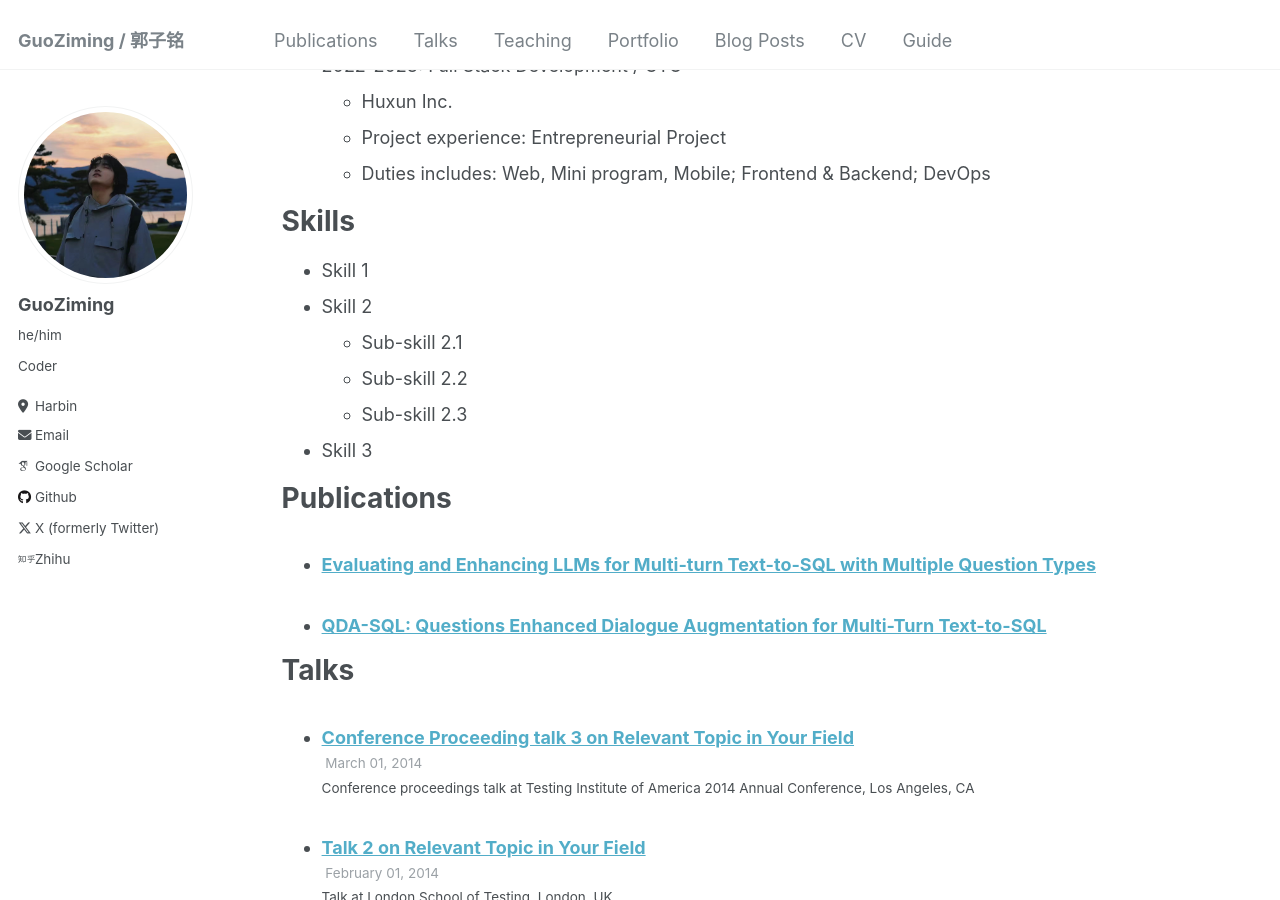
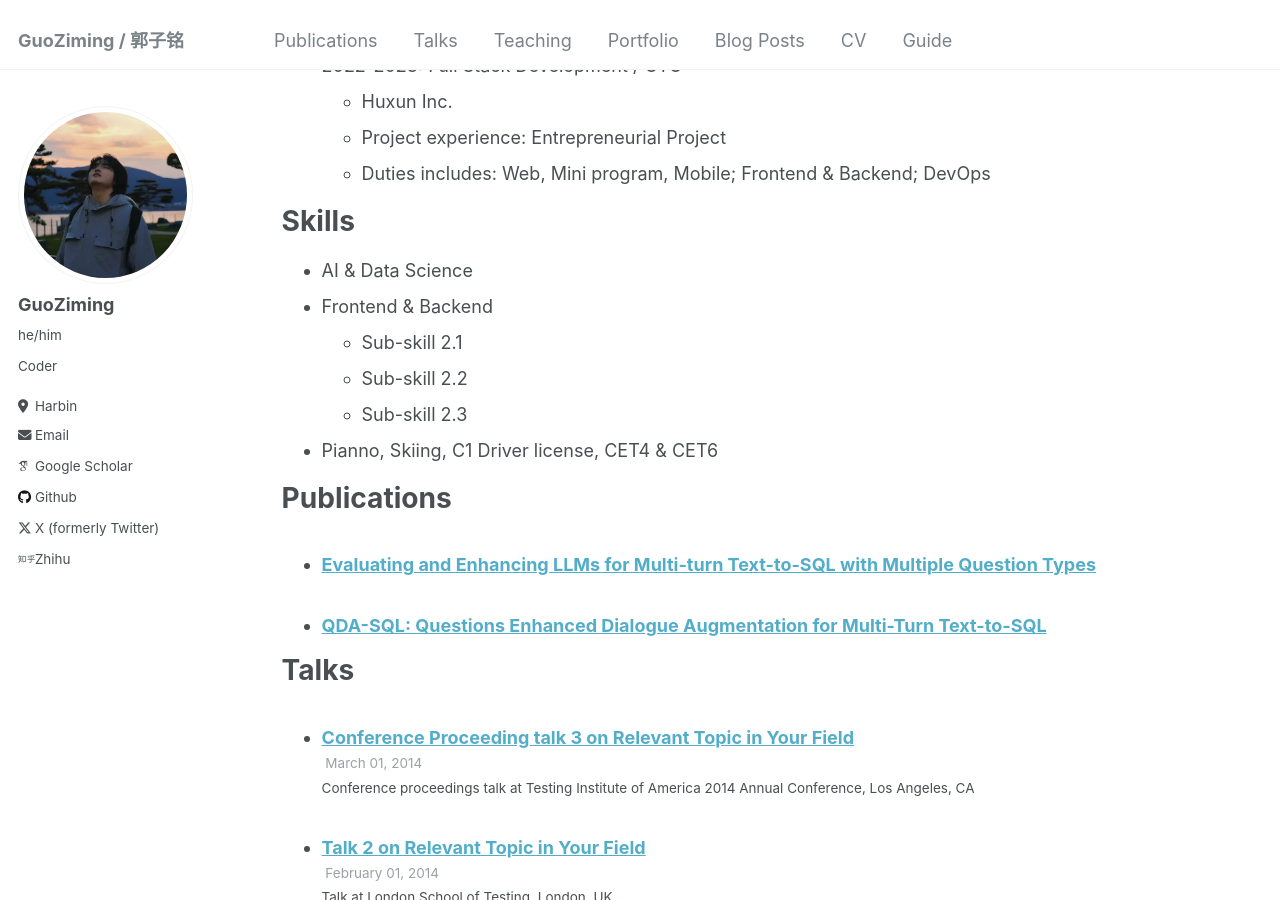
Before and after one commit to mcxiaoxiao/mcxiaoxiao.github.io, a Jekyll site: the page built from _pages/cv.md, in a window 1280 px wide and 900 px high, scrolled down 569 px. Built offline with Jekyll 4.4.1, drawn with Linux system fonts in a browser that asks for light colours; some web fonts are replaced.

Commit message:
Update cv.md

```diff
--- a/_pages/cv.md
+++ b/_pages/cv.md
@@ -37,12 +37,12 @@ Work experience
 
 Skills
 ======
-* Skill 1
-* Skill 2
+* AI & Data Science
+* Frontend & Backend
   * Sub-skill 2.1
   * Sub-skill 2.2
   * Sub-skill 2.3
-* Skill 3
+* Pianno, Skiing, C1 Driver license, CET4 & CET6
 
 Publications
 ======
```
